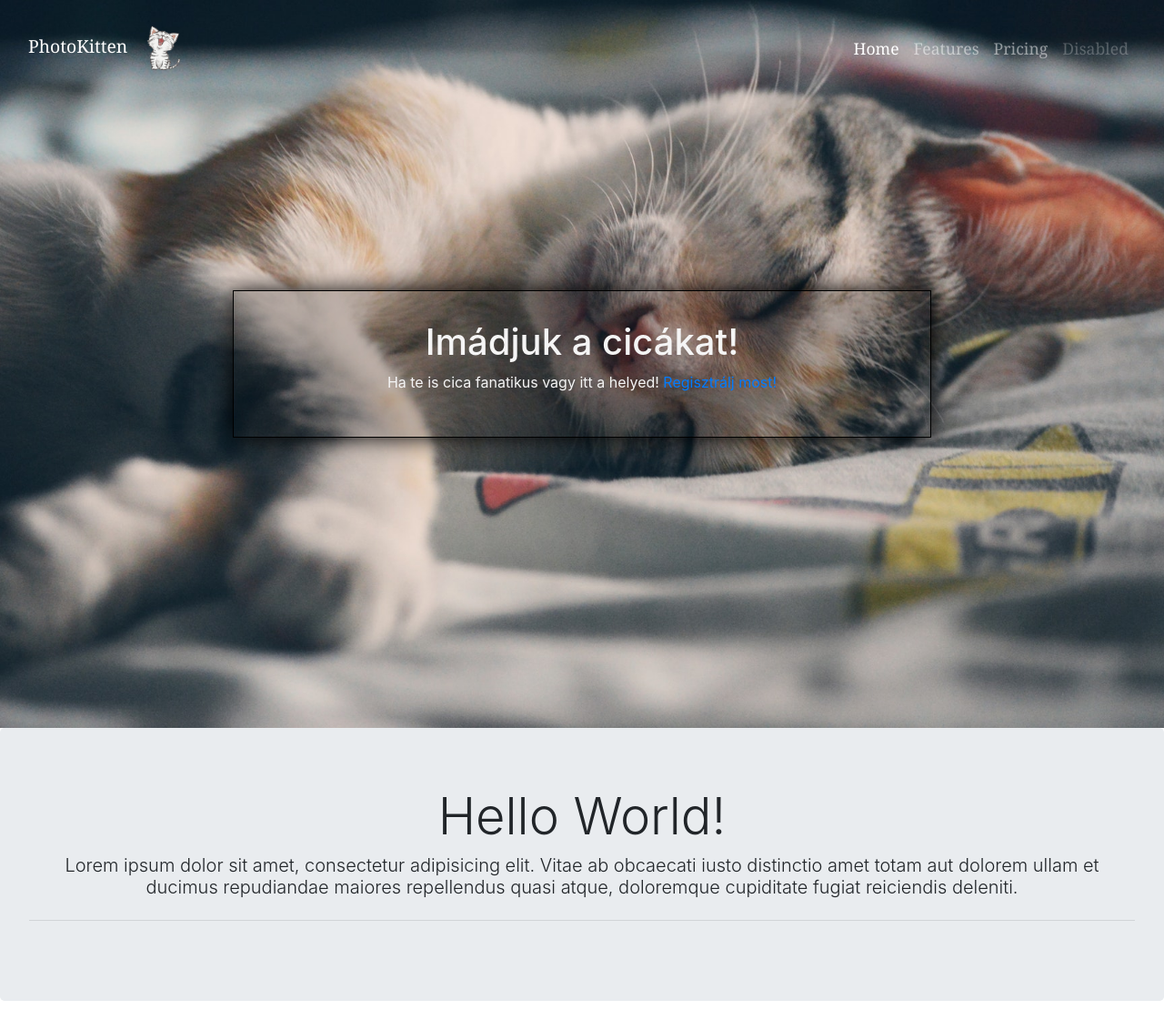
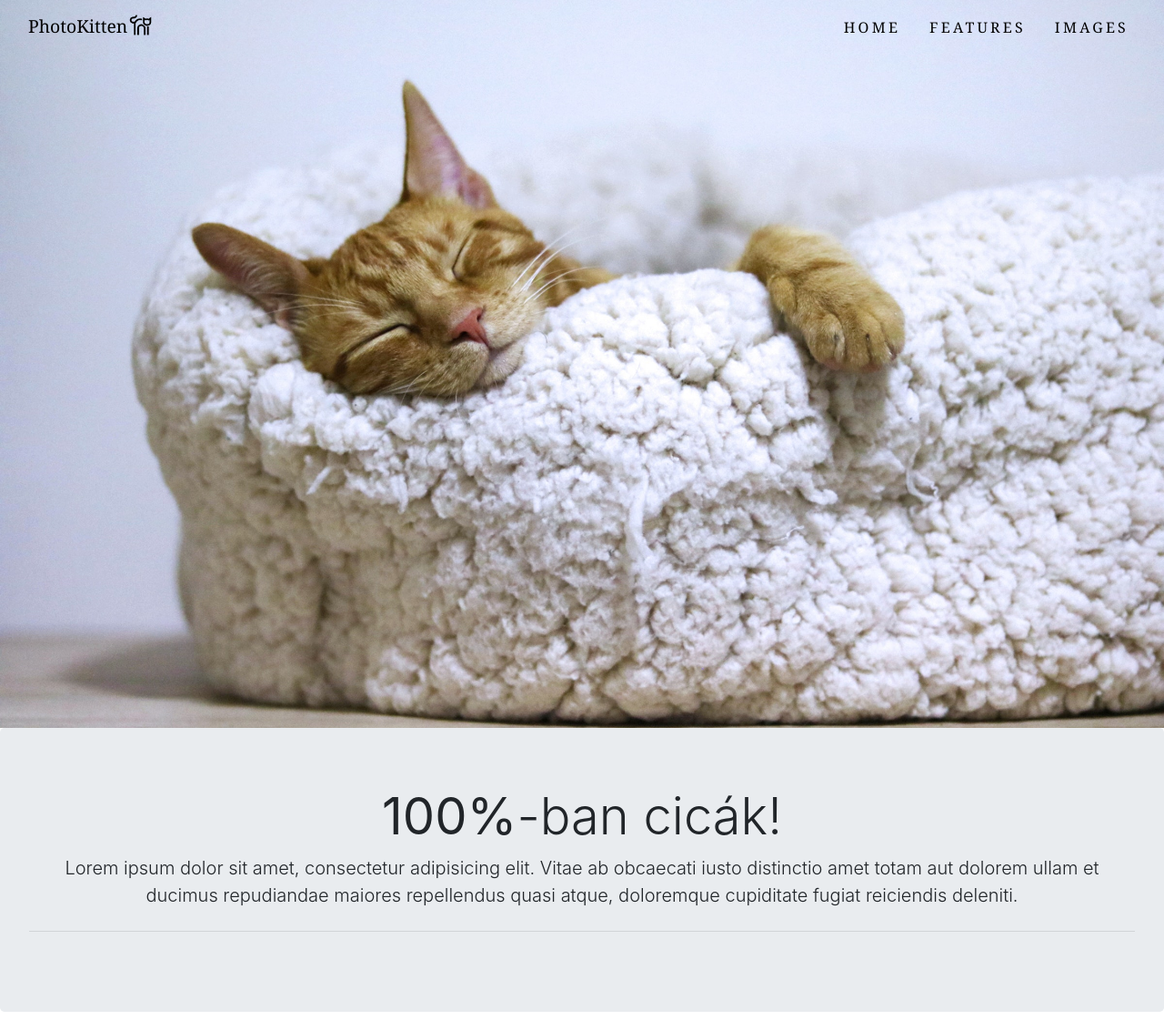
Before and after one commit to teaisawesome/PhotoKitten, a PHP site: the page made by application/views/pages/index.php in a window 1280 px wide. Shown: the top 1132 px of the page at 91% size. Run offline with PHP 8.4, Linux system fonts and the light colour scheme; the template is opened without the code that fills it, so the values that code supplies are empty.

Commit message:
work on index page

```diff
--- a/application/views/pages/index.php
+++ b/application/views/pages/index.php
@@ -1,33 +1,28 @@
 <div class="container-fluid front-view">
   <nav class="navbar navbar-expand-lg navbar-dark">
-      <a class="navbar-brand" href="#">PhotoKitten<img src='<?php echo base_url()."assets/img/brand.png";?>'/></a>
+      <a class="navbar-brand" href="#">PhotoKitten<img src='<?php echo base_url()."assets/img/brand-icon.png";?>'/></a>
       <button class="navbar-toggler" type="button" data-toggle="collapse" data-target="#navbarNav" aria-controls="navbarNav" aria-expanded="false" aria-label="Toggle navigation">
         <span class="navbar-toggler-icon"></span>
       </button>
       <div class="collapse navbar-collapse justify-content-end" id="navbarNav">
         <ul class="navbar-nav">
           <li class="nav-item active">
-            <a class="nav-link" href="#">Home <span class="sr-only">(current)</span></a>
+            <a class="nav-link" href="#">home<span class="sr-only">(current)</span></a>
           </li>
           <li class="nav-item">
-            <a class="nav-link" href="#">Features</a>
+            <a class="nav-link" href="#">features</a>
           </li>
           <li class="nav-item">
-            <a class="nav-link" href="#">Pricing</a>
-          </li>
-          <li class="nav-item">
-            <a class="nav-link disabled" href="#" tabindex="-1" aria-disabled="true">Disabled</a>
+            <a class="nav-link" href="#">images</a>
           </li>
         </ul>
       </div>
   </nav>
-  <section>
-    <h1>Imádjuk a cicákat!</h1>
-    <p>Ha te is cica fanatikus vagy itt a helyed! <a href="">Regisztrálj most!</a></p>
-  </section>
 </div>
 <section class="jumbotron">
-  <h1 class="display-4 text-center">Hello World!<h1>
+  <h1 class="display-4 text-center">
+    <strong>100%</strong>-ban cicák!
+  </h1>
   <p class="lead text-center">Lorem ipsum dolor sit amet, consectetur adipisicing elit. Vitae ab obcaecati iusto distinctio amet totam aut dolorem ullam et ducimus repudiandae maiores repellendus quasi atque, doloremque cupiditate fugiat reiciendis deleniti.</p>
   <hr class="my-4">
 </section>
--- a/application/views/templates/header.php
+++ b/application/views/templates/header.php
@@ -5,7 +5,7 @@
     <title>PhotoKitten</title>
     <meta name="viewport" content="width=device-width, initial-scale=1.0">
     <link rel="shortcut icon" href="<?php echo base_url().'assets/favicon/favicon.ico';?>" type="image/x-icon">
-    <link rel="icon" href="<?php echo base_url().'assets/favicon/favicon.ico';?>" type="image/x-icon">
+    <link rel="icon" href="<?php echo base_url().'assets/favicon/favicon2.ico';?>" type="image/x-icon">
 
     <!-- Bootstrap includes -->
     <link rel="stylesheet" href="https://stackpath.bootstrapcdn.com/bootstrap/4.3.1/css/bootstrap.min.css" integrity="sha384-ggOyR0iXCbMQv3Xipma34MD+dH/1fQ784/j6cY/iJTQUOhcWr7x9JvoRxT2MZw1T" crossorigin="anonymous">
--- a/assets/css/style.css
+++ b/assets/css/style.css
@@ -1,7 +1,7 @@
 .front-view
 {
     min-height: 100vh;
-    background-image: url("../img/bg2.jpg");
+    background-image: url("../img/bgcat.jpg");
     background-position: center center;
     background-repeat: no-repeat;
     background-size: cover;
@@ -34,10 +34,41 @@ nav
 .navbar-brand
 {
     font-size: 1.1em;
+    color: black !important;
 }
 .navbar-brand > img
 {
-    margin: 0;
-    width: 5rem;
-    height: 5rem;
+    display: inline-block;
+    width: 1.5em;
+    margin-bottom: 0.3em;
 }
+.nav-link
+{
+    color: black !important;
+    text-transform: uppercase;
+    letter-spacing: 0.2em;
+    font-size: 1rem;
+}
+.nav-item:nth-child(2)
+{
+    /*itt még átírni mert nem jó megoldás :C*/
+    margin: 0 1rem 0 1rem;
+}
+@media only screen
+and (min-width: 300px)
+and (max-width: 480px)
+{
+    .navbar-nav
+    {
+        text-align: center;
+    }
+}
+@media only screen
+and (min-width: 768px)
+and (max-width: 1024px)
+{
+    .navbar-nav
+    {
+        text-align: center;
+    }
+}
```
Also changed, not shown: assets/favicon/favicon2.ico (added), assets/img/bgcat.jpg (added), assets/img/brand-icon.png (added), assets/img/kitten-clipart-001.png (deleted).
